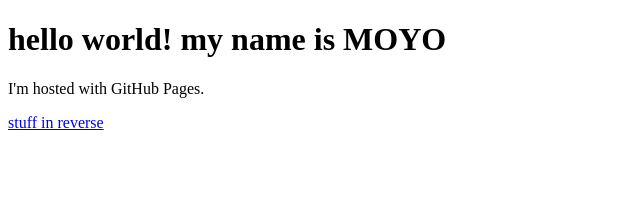
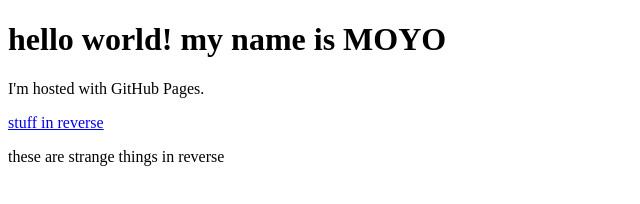
Before and after one commit to sciencewiz/sciencewiz.github.io, a plain HTML site: page index.html in a window 1280 px wide. Shown: the whole page, without its empty margins (0-640 px from the left). Drawn offline with Linux system fonts and the light colour scheme.

Commit message:
explaination

```diff
--- a/index.html
+++ b/index.html
@@ -6,5 +6,6 @@
 <h1>hello world! my name is MOYO</h1>
 <p>I'm hosted with GitHub Pages.</p>
 <a href="STUFF IN REVERSE!.mp4">stuff in reverse</a>
+<p>these are strange things in reverse</p>
 </body>
 </html>
```
